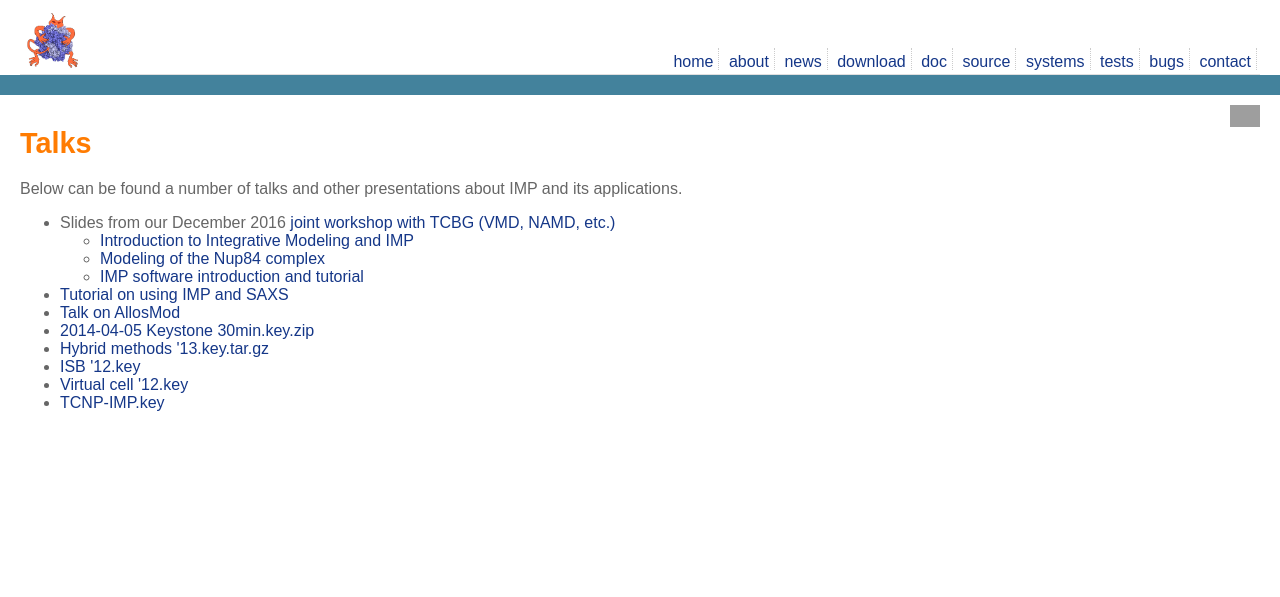
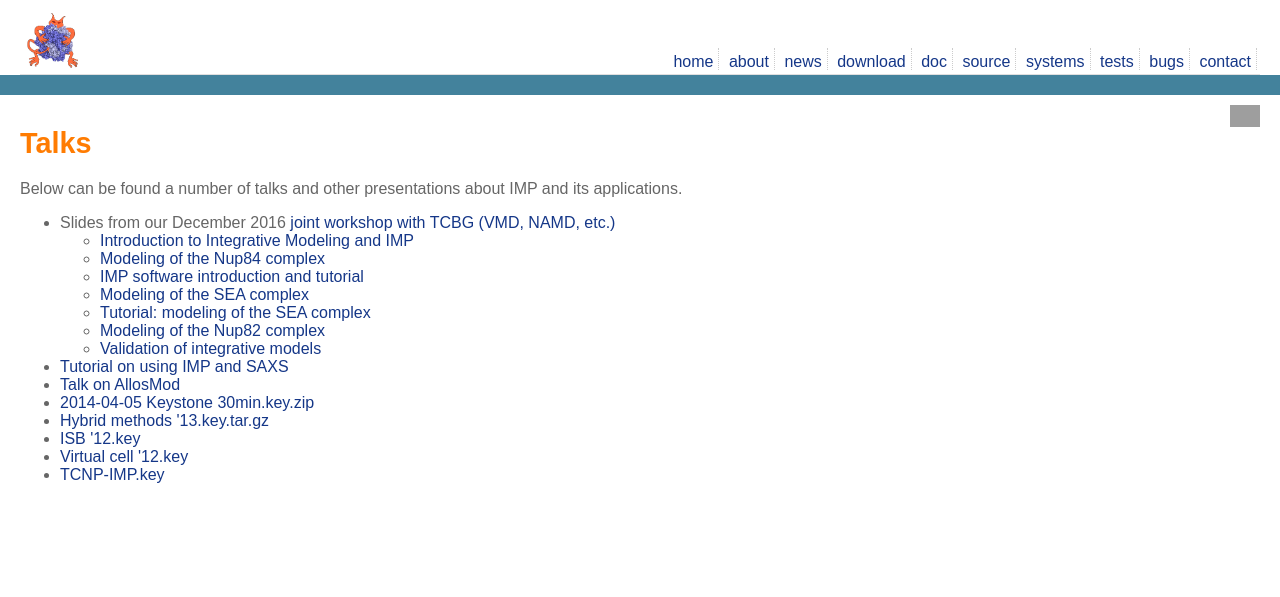
Before and after one commit to salilab/imp_website, a PHP site: page /talks.php?FILENAME=1 in a window 1280 px wide. Shown: the top 597 px of the page. Run offline with PHP 8.4, Linux system fonts and the light colour scheme; data that the repository does not hold is empty; grey boxes are pictures that could not be loaded.

Commit message:
Add Friday slides for IMP/VMD workshop.

```diff
--- a/talks.php
+++ b/talks.php
@@ -13,6 +13,10 @@ and its applications.</p>
   <li><a href="talks/dec_2016_workshop/2016-12-14 Schulten Sali Workshop UCSF 90min.pdf">Introduction to Integrative Modeling and IMP</a></li>
   <li><a href="talks/dec_2016_workshop/Modeling of the Nup84 complex.pdf">Modeling of the Nup84 complex</a></li>
   <li><a href="talks/dec_2016_workshop/IMP software introduction and tutorial.pdf">IMP software introduction and tutorial</a></li>
+  <li><a href="talks/dec_2016_workshop/SJ_SEA_1216_2016.pdf">Modeling of the SEA complex</a></li>
+  <li><a href="talks/dec_2016_workshop/SEA_Complex_Workshop.pdf">Tutorial: modeling of the SEA complex</a></li>
+  <li><a href="talks/dec_2016_workshop/SJ_Nup82_workshop.pdf">Modeling of the Nup82 complex</a></li>
+  <li><a href="talks/dec_2016_workshop/121216_workshop_validation.pdf">Validation of integrative models</a></li>
   </ul>
 </li>
 
```
